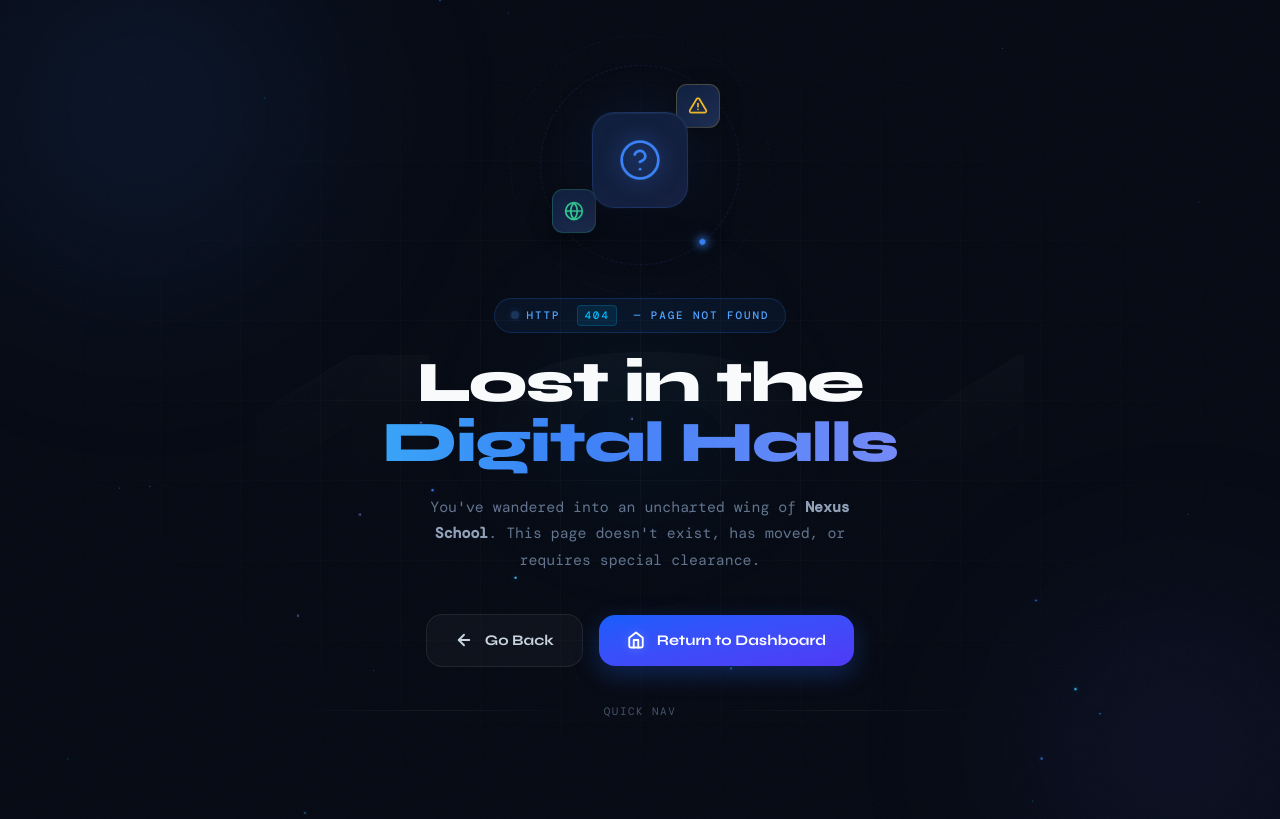
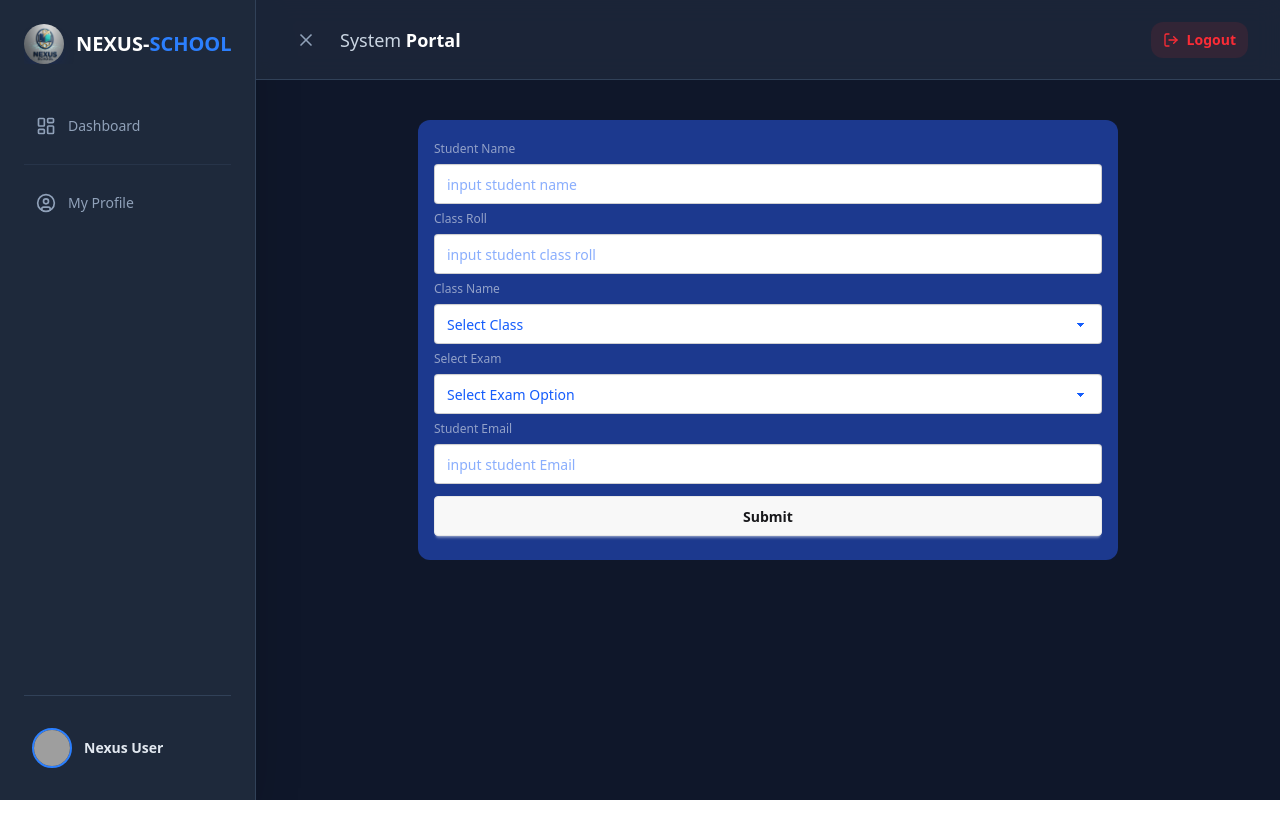
Before and after one commit to emon35410/Nexus-School, a React (Vite) app: page /dashboard/create-result-sheet in a window 1280 px wide. Built offline with nearby package versions, Linux system fonts and the light colour scheme; no server answers; grey boxes are pictures that could not be loaded.

Commit message:
fins my today work

```diff
--- a/src/Layouts/DashboardLayout.jsx
+++ b/src/Layouts/DashboardLayout.jsx
@@ -13,6 +13,7 @@ import NexusLoader from "../components/Nexusloader/Nexusloader";
 import { PiStudentFill } from 'react-icons/pi';
 import { IoCreateOutline } from 'react-icons/io5';
 import { FaBookOpenReader } from "react-icons/fa6";
+import { ImFileText } from 'react-icons/im';
 
 const NavLinks = ({
   isOpen,
@@ -30,7 +31,7 @@ const NavLinks = ({
       onClick={() => isMobile && setMobileMenuOpen(false)}
     />
 
-    {userRole === 'admin' && (
+    {userRole === 'student' && (
       <>
         <SidebarLink
           to="/dashboard/manage-users"
@@ -57,6 +58,13 @@ const NavLinks = ({
           to="/dashboard/create-routine"
           icon={<IoCreateOutline size={20} />}
           label="Create Routine"
+          isOpen={isOpen}
+          onClick={() => isMobile && setMobileMenuOpen(false)}
+        />
+        <SidebarLink
+          to="/dashboard/create-result-sheet"
+          icon={<ImFileText size={20} />}
+          label="CreateResultSheet"
           isOpen={isOpen}
           onClick={() => isMobile && setMobileMenuOpen(false)}
         />
@@ -109,7 +117,7 @@ const NavLinks = ({
         />
       </>
     )}
-
+    {/*
     {userRole === 'student' && (
       <>
         <SidebarLink
@@ -148,7 +156,7 @@ const NavLinks = ({
           onClick={() => isMobile && setMobileMenuOpen(false)}
         />
       </>
-    )}
+    )} */}
 
     <div
       className={`my-4 border-t border-slate-700/50 ${isOpen ? 'pt-4' : 'pt-2'}`}
--- a/src/Pages/Dashboard/Dashboard.jsx
+++ b/src/Pages/Dashboard/Dashboard.jsx
@@ -16,7 +16,7 @@ const Dashboard = () => {
     }
 
     // role based rendering
-    if (role === 'admin') return <AdminDashboard />;
+    if (role === 'student') return <AdminDashboard />;
     if (role === 'teacher') return <TeacherDashboard />;
 
     return <StudentDashboard />;
--- /dev/null
+++ b/src/Pages/PublishResultSheet/Class6.jsx
@@ -0,0 +1,33 @@
+import React from 'react';
+
+const Class6 = ({register}) => {
+  return (
+    <div className=" fieldset">
+      <h4 className=" my-3 text-xl font-bold ">Subjects</h4>
+
+      <label className=" label">Bangla</label>
+      <input
+        {...register('bangla', { require: true })}
+        type="number"
+        className="input text-blue-600 w-full"
+        placeholder="give number"
+      />
+      <label className=" label">English</label>
+      <input
+        type="number"
+        {...register('english', { require: true })}
+        className="input text-blue-600 w-full"
+        placeholder="give number"
+      />
+      <label className=" label">ICT</label>
+      <input
+        type="number"
+        {...register('ict', { require: true })}
+        className="input text-blue-600 w-full"
+        placeholder="give number"
+      />
+    </div>
+  );
+};
+
+export default Class6;
--- /dev/null
+++ b/src/Pages/PublishResultSheet/Class7.jsx
@@ -0,0 +1,33 @@
+import React from 'react';
+
+const Class7 = ({register}) => {
+  return (
+    <div className=" fieldset">
+      <h4 className=" my-3 text-xl font-bold ">Subjects</h4>
+
+      <label className=" label">Bangla</label>
+      <input
+        type="number"
+        {...register('bangla',{require:true})}
+        className="input text-blue-600 w-full"
+        placeholder="give number"
+      />
+      <label className=" label">English</label>
+      <input
+        type="number"
+        {...register('english',{require:true})}
+        className="input text-blue-600 w-full"
+        placeholder="give number"
+      />
+      <label className=" label">History</label>
+      <input
+        type="number"
+        {...register('history',{require:true})}
+        className="input text-blue-600 w-full"
+        placeholder="give number"
+      />
+    </div>
+  );
+};
+
+export default Class7;
--- /dev/null
+++ b/src/Pages/PublishResultSheet/Class8.jsx
@@ -0,0 +1,33 @@
+import React from 'react';
+
+const Class8 = ({register}) => {
+  return (
+    <div className=" fieldset">
+      <h4 className=" my-3 text-xl font-bold ">Subjects</h4>
+
+      <label className=" label">ICT</label>
+      <input
+        type="number"
+        {...register('ict', { require: true })}
+        className="input text-blue-600 w-full"
+        placeholder="give number"
+      />
+      <label className=" label">English</label>
+      <input
+        type="number"
+        {...register('english', { require: true })}
+        className="input text-blue-600 w-full"
+        placeholder="give number"
+      />
+      <label className=" label">Mathematics</label>
+      <input
+        type="number"
+        {...register('mathematics', { require: true })}
+        className="input text-blue-600 w-full"
+        placeholder="give number"
+      />
+    </div>
+  );
+};
+
+export default Class8;
--- /dev/null
+++ b/src/Pages/PublishResultSheet/Class910.jsx
@@ -0,0 +1,33 @@
+import React from 'react';
+
+const Class910 = ({register}) => {
+  return (
+    <div className=" fieldset">
+      <h4 className=" my-3 text-xl font-bold ">Subjects</h4>
+
+      <label className=" label">Bangla</label>
+      <input
+        type="number"
+        {...register('bangla', { require: true })}
+        className="input text-blue-600 w-full"
+        placeholder="give number"
+      />
+      <label className=" label">English</label>
+      <input
+        type="number"
+        {...register('english', { require: true })}
+        className="input text-blue-600 w-full"
+        placeholder="give number"
+      />
+      <label className=" label">Mathematics</label>
+      <input
+        type="number"
+        {...register('mathematics', { require: true })}
+        className="input text-blue-600 w-full"
+        placeholder="give number"
+      />
+    </div>
+  );
+};
+
+export default Class910;
--- /dev/null
+++ b/src/Pages/PublishResultSheet/CreateResultSheet.jsx
@@ -0,0 +1,101 @@
+import React from 'react';
+import { useForm } from 'react-hook-form';
+import Class6 from './Class6';
+import Class7 from './Class7';
+import Class8 from './Class8';
+import Class910 from './Class910';
+import useAxiosSecure from '../../Hooks/useAxiosSecure';
+import { toast } from 'react-toastify';
+
+const CreateResultSheet = () => {
+  const { register, handleSubmit, watch } = useForm()
+  const className = watch('ClassName');
+  const axiosSecure=useAxiosSecure()
+
+  const handleSubmitResult = (resultData) => {
+    if (!resultData?.studentRoll) {
+      toast.info('add studentRoll')
+      return
+    }
+    axiosSecure.post('/result',resultData).then(res => {
+      console.log(res)
+    }).catch(err => {
+      console.log(err)
+    })
+  }
+
+
+  return (
+    <div>
+      <form
+        onSubmit={handleSubmit(handleSubmitResult)}
+        className=" bg-blue-900  md:max-w-[700px] rounded-xl mx-auto p-4 w-full"
+      >
+        <fieldset className=" fieldset">
+          {/* student name */}
+          <label className="label">Student Name</label>
+          <input
+            type="text"
+            {...register('studentName', { required: true })}
+            className="input text-blue-600 w-full"
+            placeholder="input student name"
+          />
+          {/* student class roll */}
+          <label className="label">Class Roll</label>
+          <input
+            type="number"
+            {...register('studentRoll', { required: true })}
+            className="input text-blue-600 w-full"
+            placeholder="input student class roll"
+          />
+          {/* student class Name */}
+          <label className="label">Class Name</label>
+          <select
+            className="select text-blue-600 w-full"
+            {...register('ClassName', { required: true })}
+          >
+            <option value={''}>Select Class</option>
+            <option value={'class-6'}>Class 6</option>
+            <option value={'class-7'}>Class 7</option>
+            <option value={'class-8'}>Class 8</option>
+            <option value={'class-9'}>Class 9</option>
+            <option value={'class-10'}>Class 10</option>
+          </select>
+          {/* student class Name */}
+          <label className="label ">Select Exam</label>
+          <select
+            className="select text-blue-600 w-full"
+            {...register('examOption', { required: true })}
+          >
+            <option value={''}>Select Exam Option</option>
+            <option value={'test-1'}>Test 1</option>
+            <option value={'test-2'}>Test 2</option>
+            <option value={'final'}>Final Exam</option>
+          </select>
+          {/* student Student Email */}
+          <label className="label">Student Email</label>
+          <input
+            type="email"
+            {...register('studentEmail', { required: true })}
+            className="input text-blue-600 w-full"
+            placeholder="input student Email"
+          />
+        </fieldset>
+
+        {/*  class base subject filed show */}
+        <div>
+          {className === 'class-6' && <Class6 register={register}></Class6>}
+          {className === 'class-7' && <Class7 register={register}></Class7>}
+          {className === 'class-8' && <Class8 register={register}></Class8>}
+          {(className === 'class-9' || className === 'class-10') && (
+            <Class910 register={register}></Class910>
+          )}
+        </div>
+
+        <button className=' btn my-2 w-full'>Submit</button>
+      </form>
+    </div>
+  );
+};
+
+export default CreateResultSheet;
--- a/src/Router/RootRouter.jsx
+++ b/src/Router/RootRouter.jsx
@@ -20,6 +20,7 @@ import CreateRoutine from "../Pages/DynamicRoutine/CreateRoutine";
 import ClassRoutine from "../Pages/DynamicRoutine/ClassRoutine";
 import AdmissionForm from "../Pages/Admission/AdmissionForm";
 import AdmissionApplication from "../Pages/AdminAdmissionCheck/AdmissionApplication";
+import CreateResultSheet from "../Pages/PublishResultSheet/CreateResultSheet";
 
 const router = createBrowserRouter([
   {
@@ -101,6 +102,11 @@ const router = createBrowserRouter([
       {
         path: '/dashboard/class-routine',
         Component:ClassRoutine
+    },
+
+      {
+        path: '/dashboard/create-result-sheet',
+        Component:CreateResultSheet
     }
 
     ],
```
